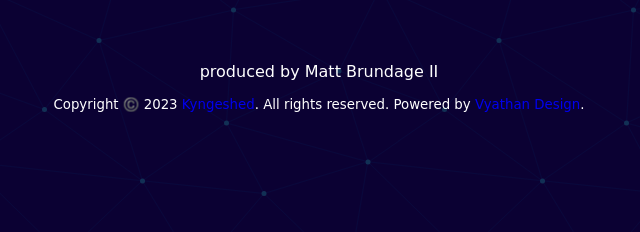
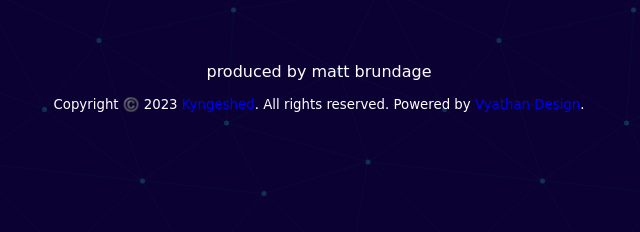
Before and after one commit to mjbrundage/kyngeshed, a plain HTML site: page index.html in a window 1280 px wide. Shown: the part 259-491 px from the top of the page, 321-961 px from the left. Drawn offline with Linux system fonts and the light colour scheme; a web font is replaced by a local one.

Commit message:
lowercase

```diff
--- a/index.html
+++ b/index.html
@@ -19,7 +19,7 @@
 </head>
 <body>
     <h1 id="title">kynges<br />hed</h1>
-    <p id="names">produced by Matt Brundage II
+    <p id="names">produced by matt brundage
     <footer>
         <small>
             <p>Copyright ©️ 2023 <a href="kyngeshed.com">Kyngeshed</a>. All rights reserved. Powered by <a href="vyathan.com">Vyathan Design</a>.</p>
```
